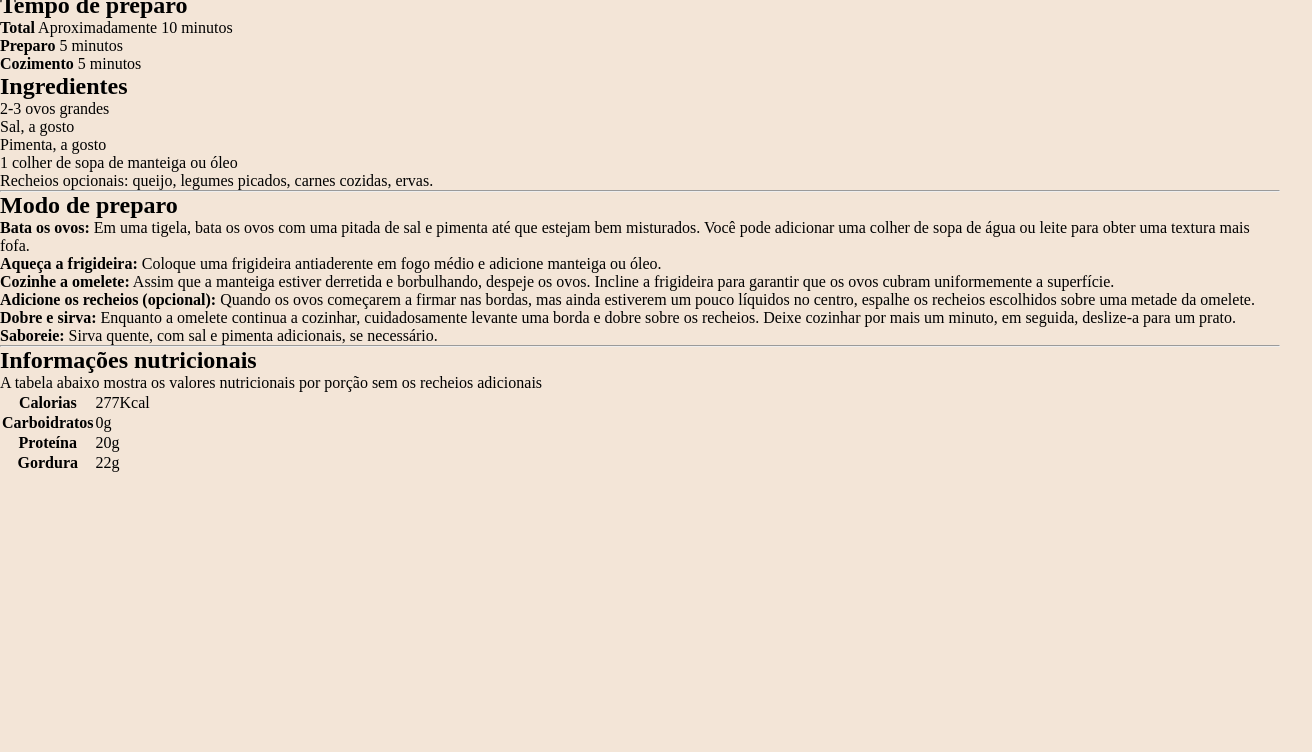
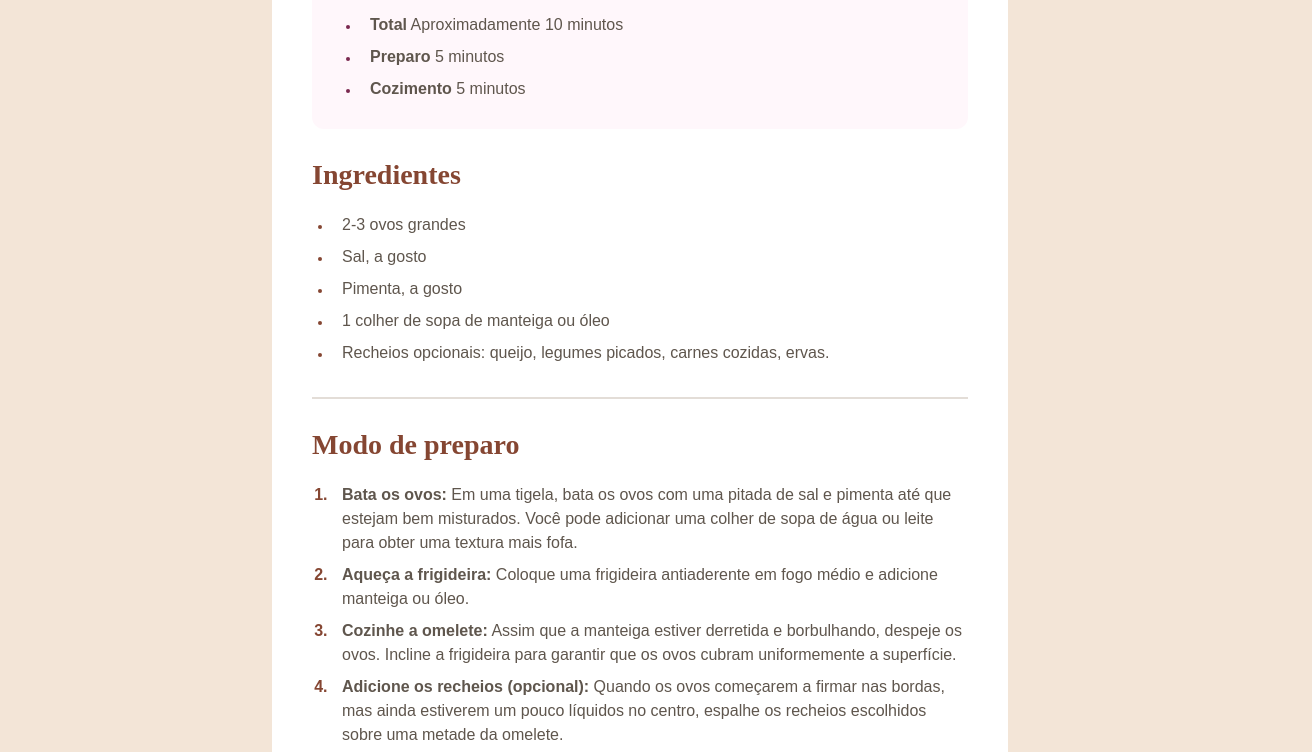
Before and after one commit to racewithsofia/Receita, a plain HTML site: page index.html in a window 1280 px wide. Shown: the part 667-1419 px from the top of the page, 1312 px wide, since content can reach past the window. Before the commit the page ends 1141 px from the top, so only its background shows below. Drawn offline with Linux system fonts and the light colour scheme.

Commit message:
ultimo commit amém

```diff
--- a/index.html
+++ b/index.html
@@ -13,6 +13,8 @@
         <p>Um prato fácil e rápido, perfeito para qualquer refeição. Esta omelete clássica combina ovos batidos cozidos à perfeição, opcionalmente recheados com sua escolha de queijo, legumes ou carnes.</p>
 
         <div>
+            <div id="tempo_de_preparo">
+            <div class="tempo">
             <h2>Tempo de preparo</h2>
 
             <ul>
@@ -30,6 +32,7 @@
     </div>
 
         <div id="ingredientes">
+        <div class="ingredientes">
             <h2>Ingredientes</h2>
 
             <ul>
@@ -45,6 +48,7 @@
     <hr>
 
     <div id="modo_de_preparo">
+    <div class="modo">
         <h2>Modo de preparo</h2>
 
         <ol>
@@ -72,6 +76,7 @@
     <hr>
 
     <div id="informacoes_nutricionais">
+    <div class="informacoes">
         <h2>Informações nutricionais</h2>
 
         <p>A tabela abaixo mostra os valores nutricionais por porção sem os recheios adicionais</p>
--- a/style.css
+++ b/style.css
@@ -7,3 +7,143 @@
 body {
     background-color: #F3E5D7;
 }
+
+body > div {
+    background-color: #fff;
+    max-width: 736px;
+    margin-inline: auto;
+    margin-block: 64px;
+    padding: 40px;
+    border-radius: 24px;
+}
+
+div img {
+    width: 100%;
+    border-radius: 12px;
+    margin-bottom: 40px;
+}
+
+h1, h2 {
+    font-family: 'Lora', serif;
+}
+
+h1 {
+    font-size: 40px;
+    color: #322e2c;
+    line-height: 100%;
+    margin-bottom: 24px;
+}
+
+p, li, th, td {
+    font-family: 'Outfit', sans-serif;
+}
+
+p {
+    color: #5f564d;
+    line-height: 150%;
+    margin-bottom: 32px;
+}
+
+.tempo {
+    background-color: #fff7fb;
+    padding: 28px;
+    border-radius: 12px;
+    margin-bottom: 32px;
+}
+
+.tempo h2 {
+    font-size: 20px;
+    font-weight: 600;
+    line-height: 100%;
+    font-family: 'Outfit', sans-serif;
+    color: #7a284e;
+    margin-bottom: 16px;
+}
+
+li {
+    padding-left: 10px;
+    color: #5f564d;
+    line-height: 150%;
+}
+
+li + li {
+    margin-top: 8px;
+}
+
+ol, ul {
+    margin-left: 20px;
+}
+
+.tempo li::marker {
+    color: #7a284e;
+    font-size: 12px;
+}
+
+h2 {
+    font-size: 28px;
+    color: #854632;
+    line-height: 100%;
+    margin-bottom: 24px;
+}
+
+.ingredientes li::marker {
+    font-size: 12px;
+    color: #854632;
+}
+
+hr {
+    border: 1px solid #e3ddd7;
+    margin-block: 32px;
+}
+
+.modo li::marker {
+    color: #854632;
+    font-weight: 700;
+}
+
+.informacoes p {
+    margin-bottom: 24px;
+}
+
+table {
+    width: 100%;
+}
+
+th, td {
+    border-bottom: 1px solid #e3ddd7;
+    width: 100%;
+}
+
+tr {
+    display: flex;
+}
+
+th {
+    text-align: left;
+    padding-left: 32px;
+    font-weight: 400;
+    color: #5f564d;
+    line-height: 150%;
+}
+
+td {
+    padding-left: 16px;
+    font-weight: 700;
+    color: #854632;
+    line-height: 150%;
+}
+
+tr + tr th,
+tr + tr td {
+    padding-block: 12px;
+}
+
+tr:nth-of-type(1) th,
+tr:nth-of-type(1) td {
+    padding-bottom: 12px;
+}
+
+tr:nth-of-type(4) th,
+tr:nth-of-type(4) td {
+    border: none;
+}
```
